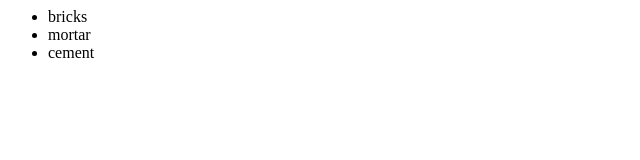
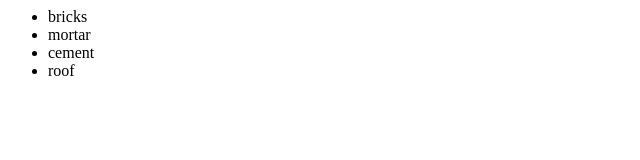
Before and after one commit to vdeangelis/helloworld, a plain HTML site: page index.html in a window 1280 px wide. Shown: the full height of the page, 0-640 px from the left. Drawn offline with Linux system fonts and the light colour scheme.

Commit message:
modified html

```diff
--- a/index.html
+++ b/index.html
@@ -5,6 +5,7 @@
 				<li>bricks</li>
 				<li>mortar</li>
 				<li>cement</li>
+				<li>roof</li>
 			</ul>
 		</div>
 	</body>
```
